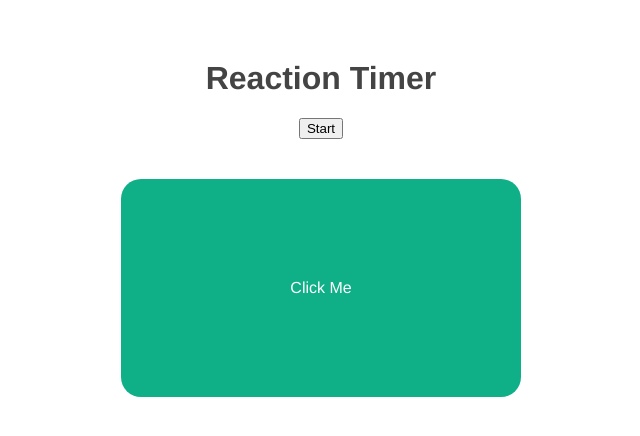
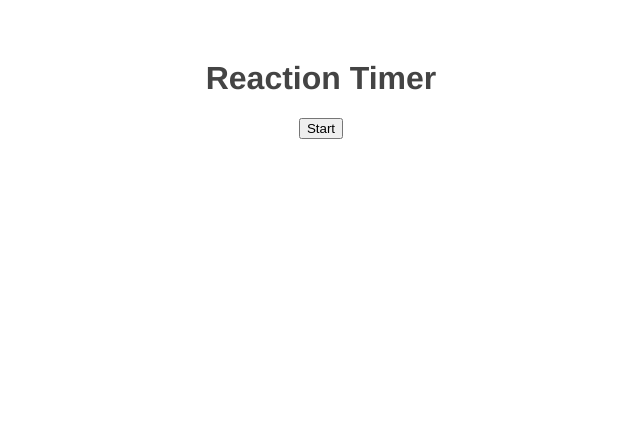
Before and after one commit to jhonpabz/vue-3-test, a Vue app in the folder reaction-timer/: page / in a window 1280 px wide. Shown: the top 436 px of the page, without its empty margins (319-959 px from the left). Built offline with nearby package versions, Linux system fonts and the light colour scheme.

Commit message:
Delay the showing of block by the random milliseconds pass in delay props.

```diff
--- a/reaction-timer/src/App.vue
+++ b/reaction-timer/src/App.vue
@@ -1,7 +1,7 @@
 <template>
   <h1>Reaction Timer</h1>
-  <button @click="start">Start</button>
-  <Block />
+  <button @click="start" :disabled="isPlaying">Start</button>
+  <Block v-if="isPlaying" :delay="delay" />
 </template>
 
 <script>
@@ -20,7 +20,6 @@ export default {
     start() {
       this.delay = 2000 + Math.random() * 5000;
       this.isPlaying = true;
-      console.log('delay: ', this.delay);
     },
   },
 };
--- a/reaction-timer/src/components/Block.vue
+++ b/reaction-timer/src/components/Block.vue
@@ -1,10 +1,24 @@
 <template>
-  <div class="block">Click Me</div>
+  <div class="block" v-if="showBLock">Click Me</div>
+  <h1>{{ delay }}</h1>
 </template>
 
 <script>
 export default {
   props: ['delay'],
+  data() {
+    return {
+      showBLock: false,
+    };
+  },
+  mounted() {
+    console.log('Mounted');
+    setTimeout(() => {
+      this.showBLock = true;
+      console.log(`Delay for ${this.delay}`);
+    }, this.delay);
+  },
+  updated() {},
 };
 </script>
 
```
